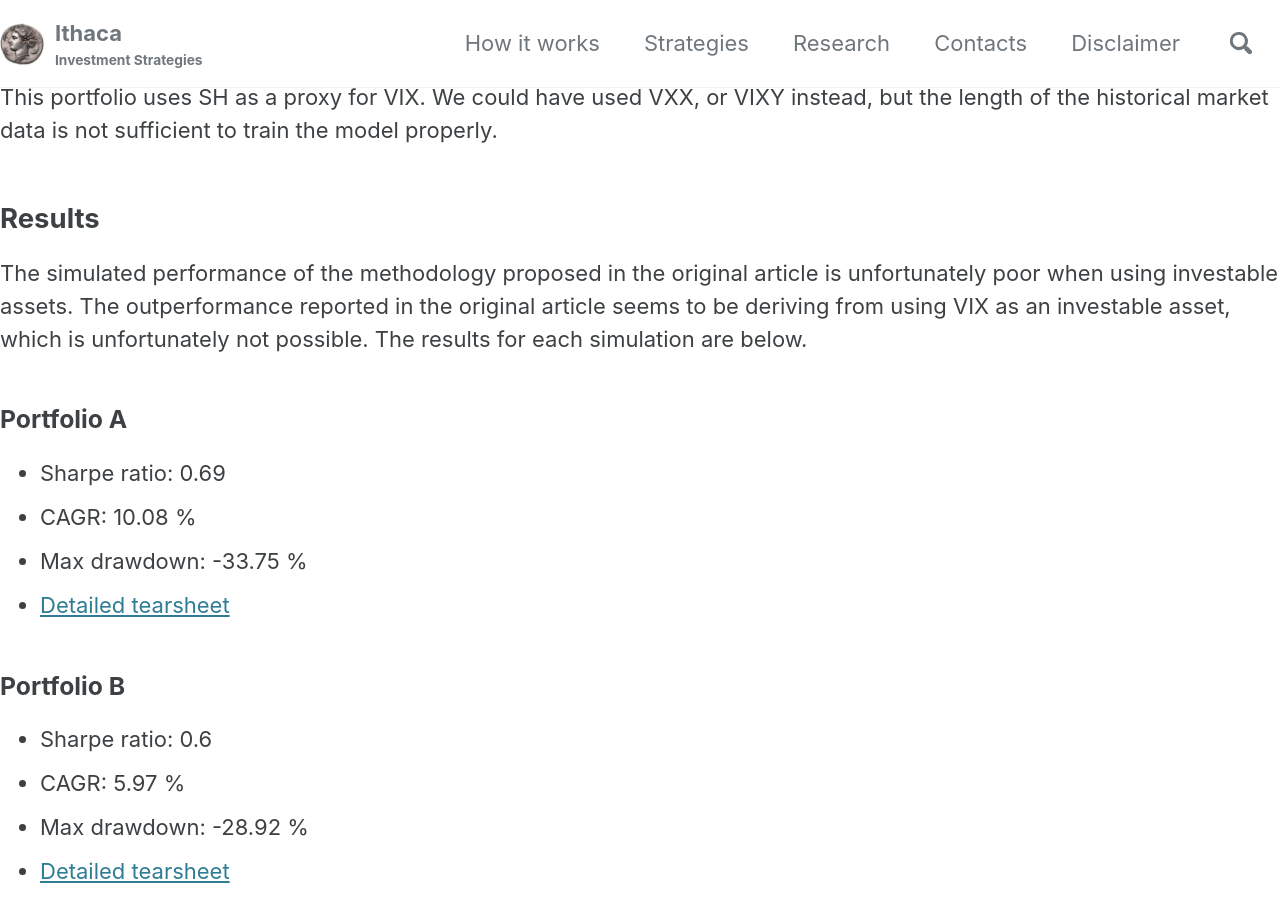
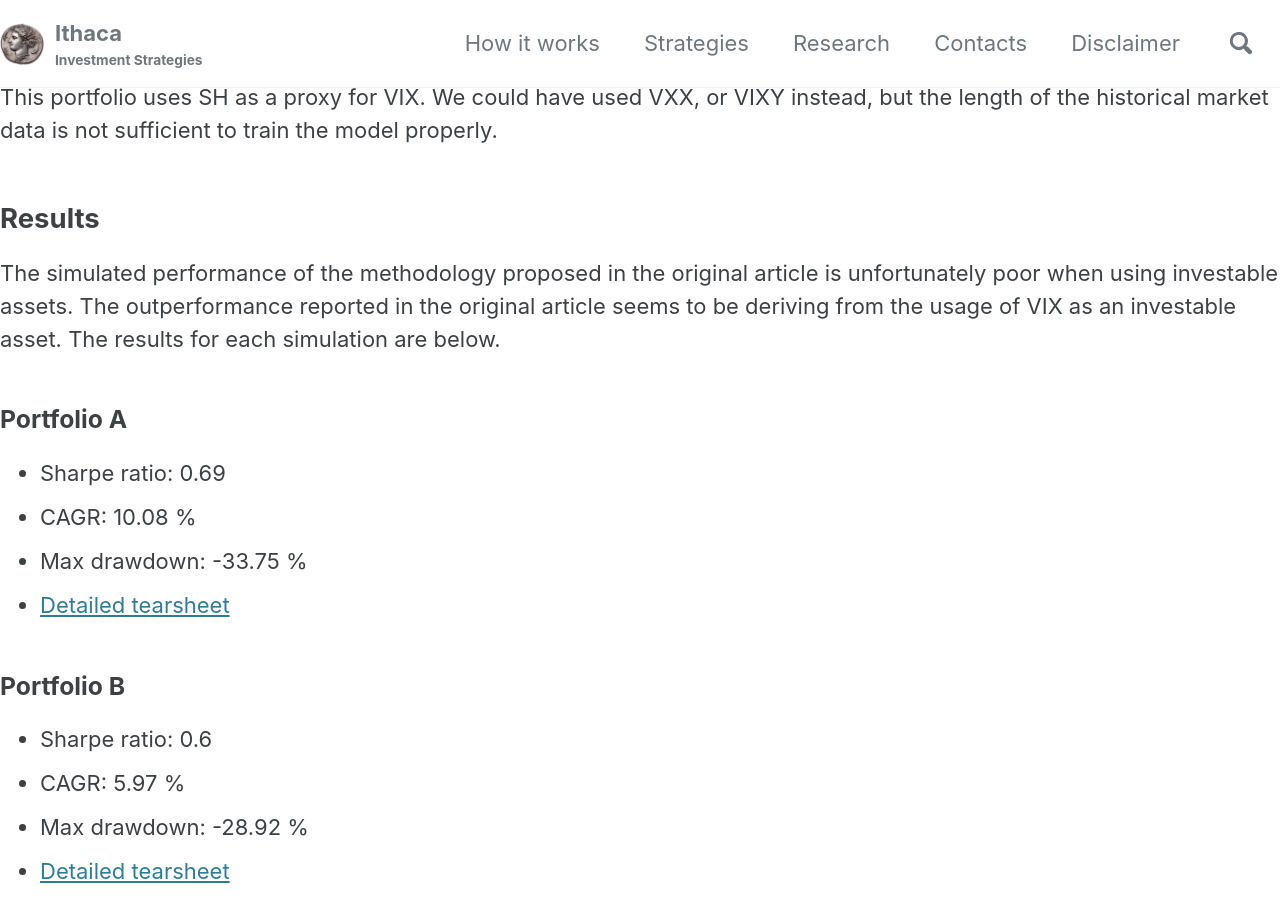
Before and after one commit to IthacaResearch/ithacaresearch.github.io, a Jekyll site: the page built from _research/dlpopt.md, in a window 1280 px wide and 900 px high, scrolled down 2592 px. Built offline with Jekyll 4.4.1, drawn with Linux system fonts in a browser that asks for light colours; cached includes are drawn as plain includes; our own code applies the rules of GitHub Pages for plain Markdown files.

Commit message:
Update dlpopt.md

```diff
--- a/_research/dlpopt.md
+++ b/_research/dlpopt.md
@@ -63,7 +63,7 @@ This portfolio uses SH as a proxy for VIX. We could have used VXX, or VIXY inste
 
 ## Results
 
-The simulated performance of the methodology proposed in the original article is unfortunately poor when using investable assets. The outperformance reported in the original article seems to be deriving from using VIX as an investable asset, which is unfortunately not possible. The results for each simulation are below.
+The simulated performance of the methodology proposed in the original article is unfortunately poor when using investable assets. The outperformance reported in the original article seems to be deriving from the usage of VIX as an investable asset. The results for each simulation are below.
 
 ### Portfolio A
 - Sharpe ratio: 0.69
```
